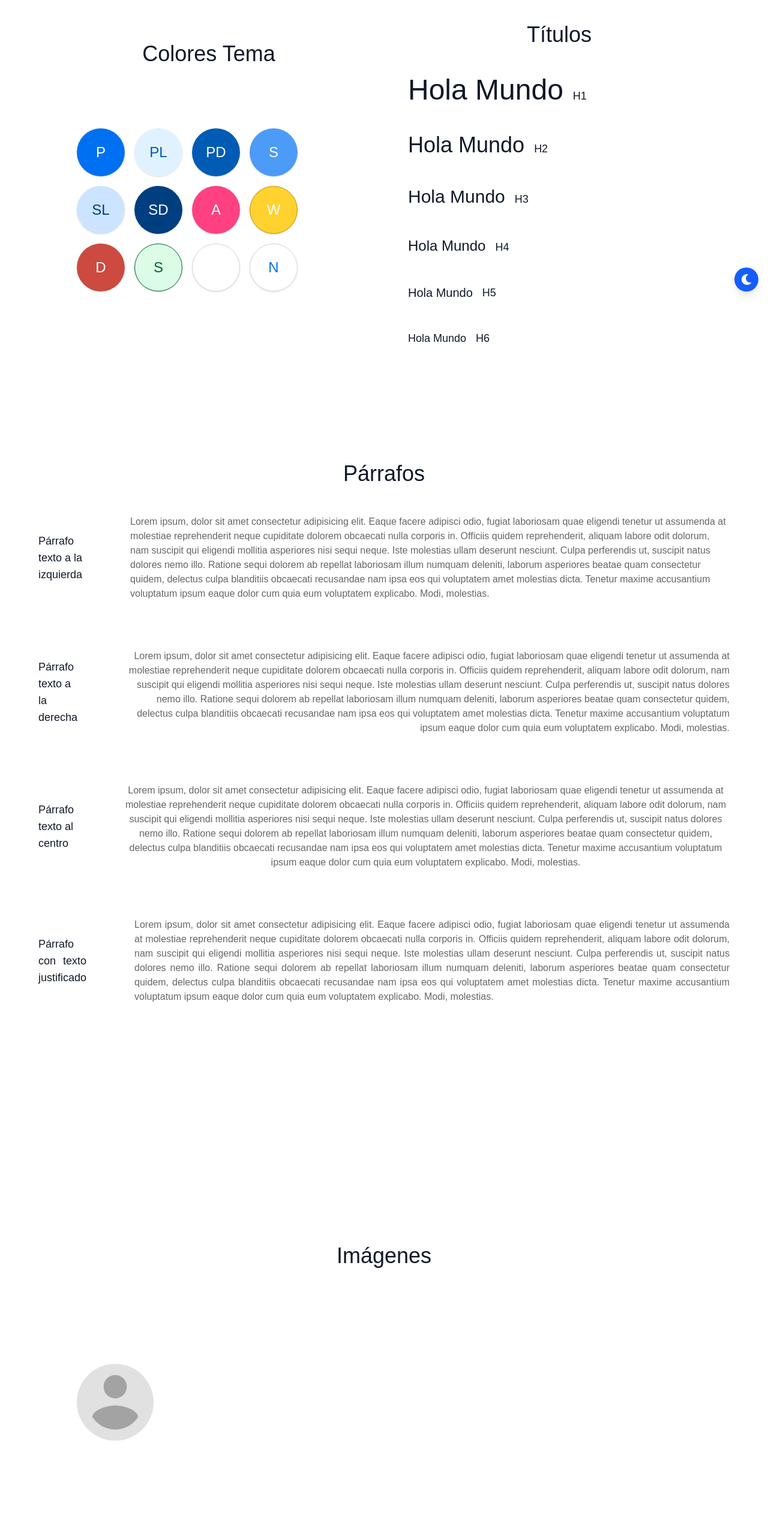
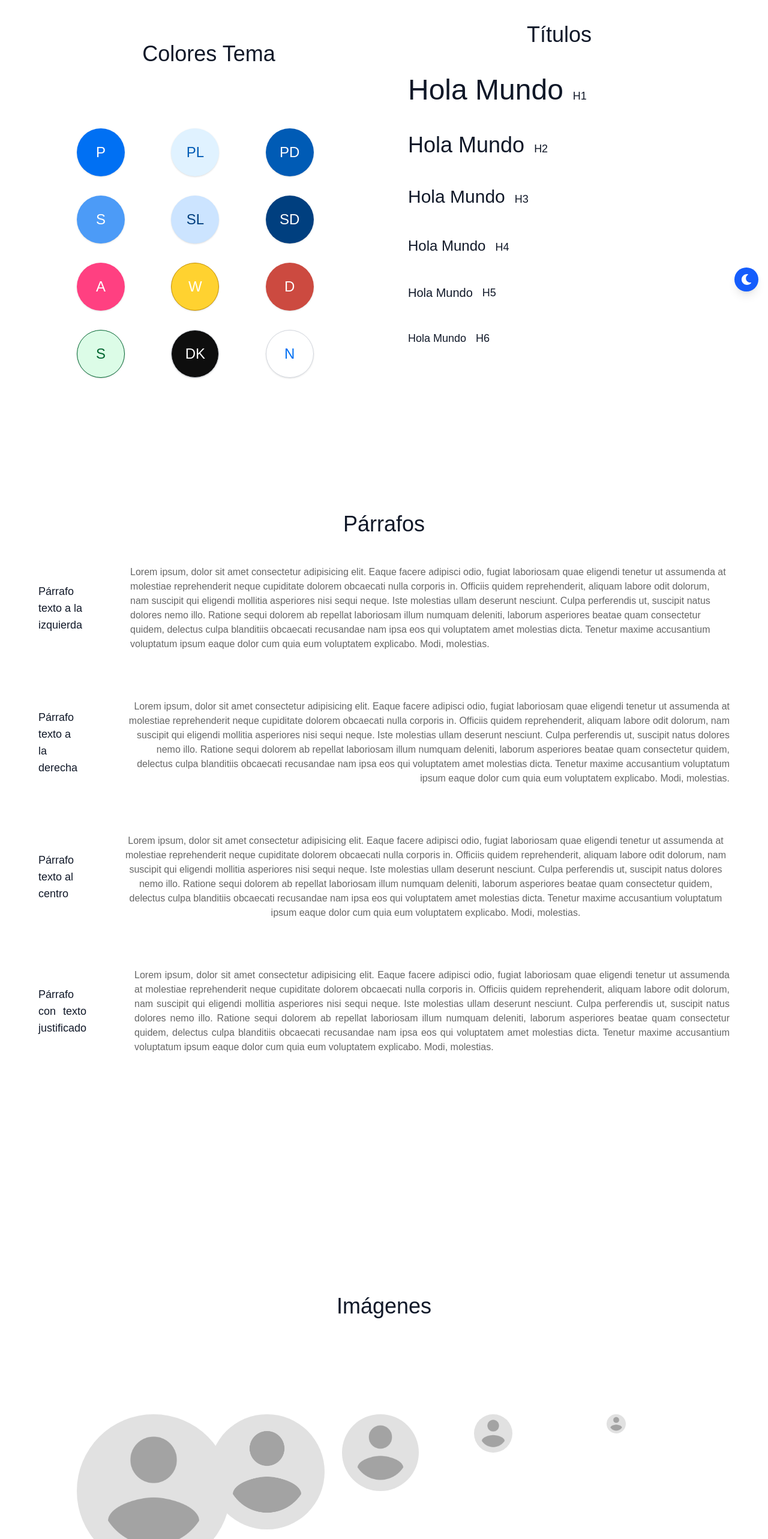
Before and after one commit to dspwebstudiomx/dashboard_next, a Next.js app: page /guia-estilos in a window 1280 px wide. Shown: the part 234-2800 px from the top of the page at 60% size. Built offline with nearby package versions, Linux system fonts and the light colour scheme.

Commit message:
UI: Agregar variable de color oscuro en globals.css; ajustar propiedades y tamaños en el componente Button; mejorar diseño en ButtonDemo, ColorDemo, ImageDemo y Modal

```diff
--- a/src/app/globals.css
+++ b/src/app/globals.css
@@ -22,6 +22,7 @@
 	--color-error: #f44336;
 	--color-info: #2196f3;
 	--color-text: #333333;
+	--color-dark: #0e0e0e;
 	--color-text-secondary: #666666;
 	--color-background: var(--background);
 	--color-foreground: var(--foreground);
--- a/src/components/Button/Button.tsx
+++ b/src/components/Button/Button.tsx
@@ -24,13 +24,22 @@ interface ButtonProps extends React.ButtonHTMLAttributes<HTMLButtonElement> {
 		| "warning"
 		| "normal"
 		| "flat";
+	size?: "xs" | "sm" | "md" | "lg" | "xl";
 	className?: string;
 	type?: "button" | "submit" | "reset";
 	icon?: React.ReactNode; // Nuevo prop opcional para ícono
 }
 
+const sizeStyles: Record<string, string> = {
+	xs: "px-1 py-2 text-xs",
+	sm: "px-3 py-1.5 text-sm",
+	md: "px-5 py-2 text-base",
+	lg: "px-7 py-3 text-lg",
+	xl: "px-10 py-4 text-xl",
+};
+
 const baseStyles =
-	"px-6 py-3 rounded-xl font-semibold transition-color hover:scale-105 focus:scale-105 text-sm";
+	"rounded-xl font-semibold transition-color hover:scale-105 focus:scale-105";
 
 const variants = {
 	active: "bg-blue-700 text-white shadow-inner",
@@ -74,6 +83,7 @@ const Button = React.forwardRef<HTMLButtonElement, ButtonProps>(
 		{
 			text = " ", // Default text to avoid undefined
 			variant = "primary",
+			size = "md",
 			className = "",
 			type = "button",
 			icon,
@@ -86,7 +96,14 @@ const Button = React.forwardRef<HTMLButtonElement, ButtonProps>(
 			<button
 				ref={ref}
 				type={types[type] || "button"}
-				className={`${baseStyles} ${variants[variant]} ${className}`}
+				className={`
+        ${baseStyles}
+        ${sizeStyles[size || "md"]}
+        ${variants[variant]}
+        ${className}
+		      `
+					.replace(/\s+/g, " ")
+					.trim()}
 				{...rest}>
 				<span className="flex items-center justify-center">
 					{icon && <span className="mr-2 flex-shrink-0">{icon}</span>}
--- a/src/components/ButtonDemo.tsx
+++ b/src/components/ButtonDemo.tsx
@@ -5,12 +5,12 @@ export default function ButtonDemo() {
 	return (
 		<div className="flex flex-col  gap-20 w-full max-w-screen-xl my-32">
 			<H2 align="center">Botones</H2>
-			<div className="flex gap-4 flex-wrap items-center justify-center">
-				<Button text="Primary" variant="primary" type="button" />
-				<Button text="Secondary" variant="secondary" type="button" />
-				<Button text="Danger" variant="danger" type="button" />
-				<Button text="Warning" variant="warning" type="button" />
-				<Button text="Outline" variant="outline" type="button" />
+			<div className="grid gap-4 items-center justify-center">
+				<Button text="Primary" variant="primary" type="button" size="xs" />
+				<Button text="Secondary" variant="secondary" type="button" size="sm" />
+				<Button text="Danger" variant="danger" type="button" size="md" />
+				<Button text="Warning" variant="warning" type="button" size="lg" />
+				<Button text="Outline" variant="outline" type="button" size="xl" />
 				<Button text="Ghost" variant="ghost" type="button" />
 				<Button text="Link" variant="link" type="button" />
 			</div>
--- a/src/components/ColorDemo.tsx
+++ b/src/components/ColorDemo.tsx
@@ -55,12 +55,12 @@ export default function ColorDemo() {
 	return (
 		<div className="flex flex-col gap-6 p-8 bg-neutral">
 			<H2 align="center">Colores Tema</H2>
-			<ul className="flex gap-4 flex-wrap mt-20 uppercase">
+			<ul className="grid grid-cols-3 gap-8 mt-20 uppercase">
 				{colorItems.map((item, idx) => (
 					<li
 						id={`color-${item.name}`}
 						key={idx}
-						className={`w-20 h-20 rounded-full flex items-center justify-center shadow text-2xl ${item.className}`}>
+						className={`w-18 h-18 md:w-20 md:h-20 rounded-full flex items-center justify-center shadow text-2xl ${item.className}`}>
 						{item.label}
 					</li>
 				))}
--- a/src/components/ImageDemo.tsx
+++ b/src/components/ImageDemo.tsx
@@ -6,14 +6,32 @@ const ImageDemo = () => {
 	return (
 		<Container>
 			<H2 align="center">Imágenes</H2>
-			<section className="grid grid-cols-12">
-				<div className="mx-auto">
-					<CustomImage
-						src="/avatar_placeholder.png"
-						alt="Placeholder Image"
-						size="md"
-					/>
-				</div>
+			<section className="grid grid-cols-5 gap-20">
+				<CustomImage
+					src="/avatar_placeholder.png"
+					alt="Placeholder Image"
+					size="xl"
+				/>
+				<CustomImage
+					src="/avatar_placeholder.png"
+					alt="Placeholder Image"
+					size="lg"
+				/>
+				<CustomImage
+					src="/avatar_placeholder.png"
+					alt="Placeholder Image"
+					size="md"
+				/>
+				<CustomImage
+					src="/avatar_placeholder.png"
+					alt="Placeholder Image"
+					size="sm"
+				/>
+				<CustomImage
+					src="/avatar_placeholder.png"
+					alt="Placeholder Image"
+					size="xs"
+				/>
 			</section>
 		</Container>
 	);
--- a/src/components/Modal/Modal.tsx
+++ b/src/components/Modal/Modal.tsx
@@ -43,14 +43,15 @@ const Modal = ({
 	return (
 		<div
 			className="fixed inset-0 flex items-center justify-center bg-black/70 transition-opacity duration-300 animate-fadeIn"
-			role="dialog"
-			aria-modal="true"
-			aria-labelledby="modal-title">
-			<div className="bg-gray-100 p-6 md:p-12 sm:rounded-2xl border-2 border-gray-300 shadow-lg transform transition-all duration-300 animate-modalIn z-40 sm:max-w-screen-sm  md:max-w-screen-md 2xl:min-w-screen-lg 2xl:max-w-screen-lg mx-auto dark:bg-gray-800 dark:border-gray-600 min-h-[50vh]">
+			role="dialog" // Define el rol del modal
+			aria-modal="true" // Indica que es un modal
+			aria-labelledby="modal-title" // Asocia el título del modal
+		>
+			<div className="bg-gray-100 p-9 py-12 md:p-12 sm:rounded-2xl border-2 border-gray-300 shadow-lg transform transition-all duration-300 animate-modalIn z-40 sm:max-w-screen-sm  md:max-w-screen-md 2xl:min-w-screen-lg 2xl:max-w-screen-lg mx-auto dark:bg-gray-800 dark:border-gray-600 md:min-h-[50vh] min-h-screen-[100vh]">
 				{/* Botón de cerrar modal */}
-				<div className="flex justify-end w-full">
+				<div className="flex justify-end items-center">
 					<Button
-						icon={<IoMdClose className="text-4xl font-bold" />} // Icono de cerrar
+						icon={<IoMdClose className="text-4xl font-bold -mr-10" />} // Icono de cerrar
 						variant="icon" // Variante del botón para icono
 						ref={closeButtonRef} // Referencia para el botón de cerrar
 						onClick={onClose} // Función para cerrar el modal
@@ -58,7 +59,7 @@ const Modal = ({
 					/>
 				</div>
 				{/* Contenido del modal */}
-				<div className="flex flex-col gap-8 max-h-screen overflow-y-auto">
+				<div className="flex flex-col gap-8 max-h-screen overflow-y-auto p-6">
 					<H4 id="modal-title" align="left">
 						{modalTitle}
 					</H4>
```
